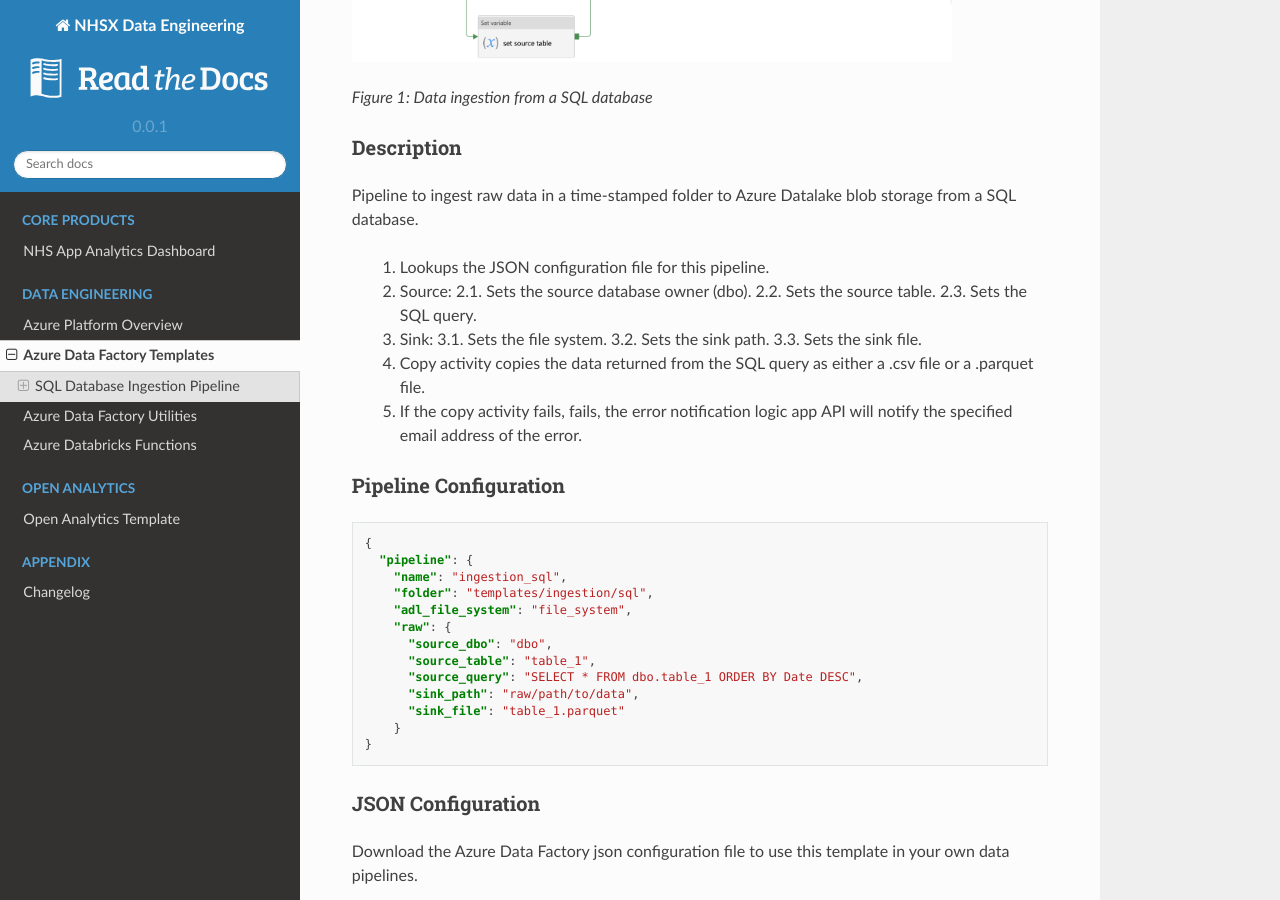
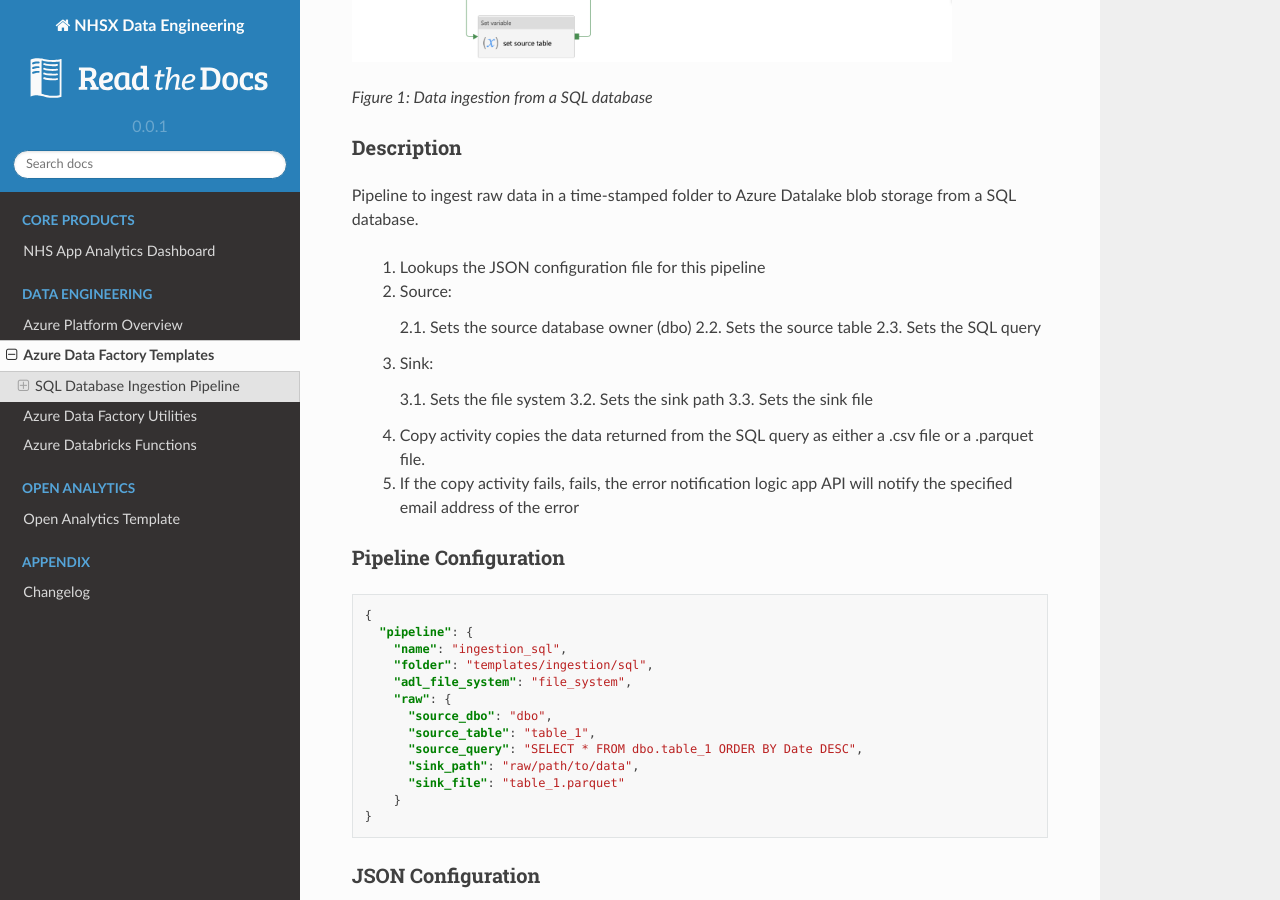
Before and after one commit to nhsx/au-data-engineering, a Sphinx documentation site: the page built from docs/source/adfpipelines.rst, in a window 1280 px wide and 900 px high, scrolled down 631 px. Built offline with Sphinx 7.4.7 and the Read the Docs theme 2.0.0, drawn with Linux system fonts in a browser that asks for light colours.

```diff
--- a/docs/source/adfpipelines.rst
+++ b/docs/source/adfpipelines.rst
@@ -23,17 +23,21 @@ Description
 
 Pipeline to ingest raw data in a time-stamped folder to Azure Datalake blob storage from a SQL database.
 
- 1. Lookups the JSON configuration file for this pipeline.
+ 1. Lookups the JSON configuration file for this pipeline
  2. Source:
-    2.1. Sets the source database owner (dbo).
-    2.2. Sets the source table.
-    2.3. Sets the SQL query.
+
+    2.1. Sets the source database owner (dbo)
+    2.2. Sets the source table
+    2.3. Sets the SQL query
+
  3. Sink:
-    3.1. Sets the file system.
-    3.2. Sets the sink path.
-    3.3. Sets the sink file.
+
+    3.1. Sets the file system
+    3.2. Sets the sink path
+    3.3. Sets the sink file
+
  4. Copy activity copies the data returned from the SQL query as either a .csv file or a .parquet file.
- 5. If the copy activity fails, fails, the error notification logic app API will notify the specified email address of the error.
+ 5. If the copy activity fails, fails, the error notification logic app API will notify the specified email address of the error
 
 Pipeline Configuration
 ----------------------
```
